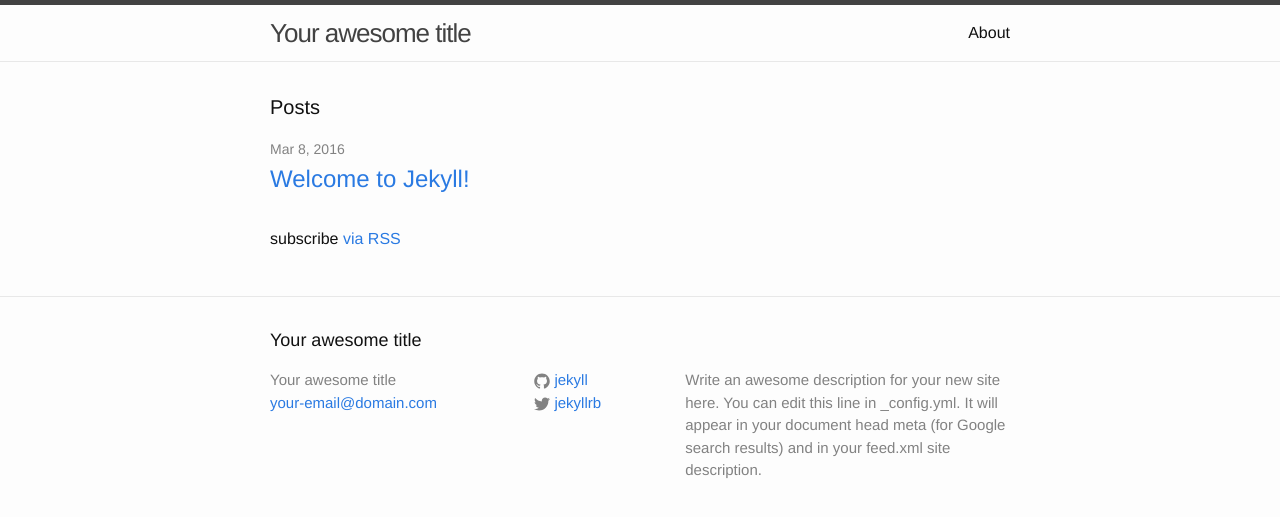
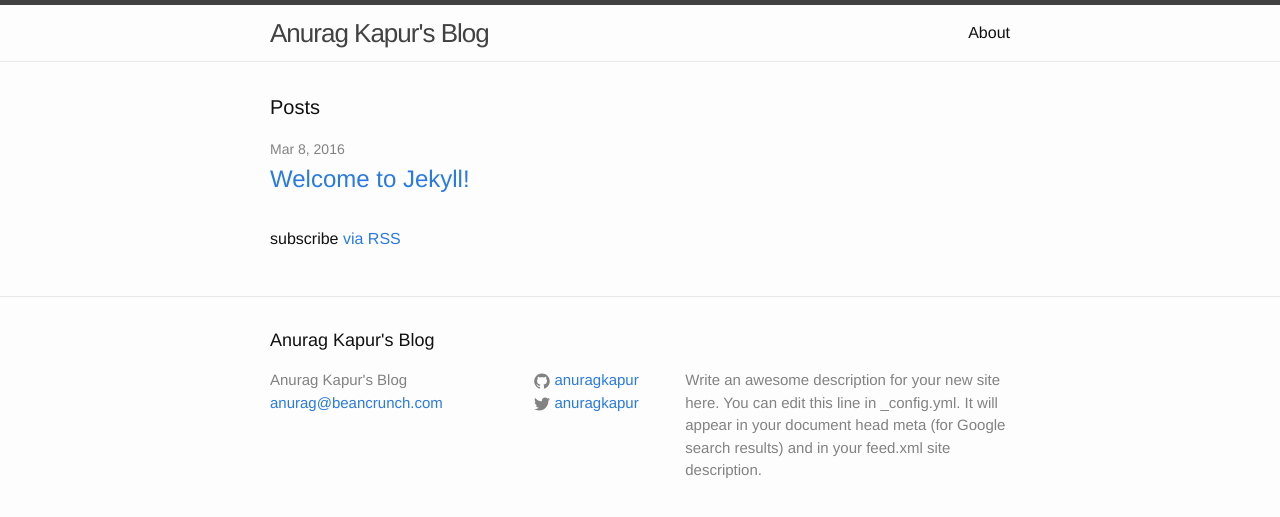
Before and after one commit to anuragkapur/anuragkapur.github.io, a Jekyll site: the page built from index.html, in a window 1280 px wide. Shown: the top 517 px of the page. Built offline with Jekyll 4.4.1, drawn with Linux system fonts in a browser that asks for light colours.

Commit message:
Test custom page

```diff
--- a/_config.yml
+++ b/_config.yml
@@ -6,16 +6,16 @@
 # 'jekyll serve'. If you change this file, please restart the server process.
 
 # Site settings
-title: Your awesome title
-email: your-email@domain.com
+title: Anurag Kapur's Blog
+email: anurag@beancrunch.com
 description: > # this means to ignore newlines until "baseurl:"
   Write an awesome description for your new site here. You can edit this
   line in _config.yml. It will appear in your document head meta (for
   Google search results) and in your feed.xml site description.
 baseurl: "" # the subpath of your site, e.g. /blog
 url: "http://yourdomain.com" # the base hostname & protocol for your site
-twitter_username: jekyllrb
-github_username:  jekyll
+twitter_username: anuragkapur
+github_username:  anuragkapur
 
 # Build settings
 markdown: kramdown
```
Also changed, not shown: hello-world.md (added, +1 -0 lines), 1 other file.
